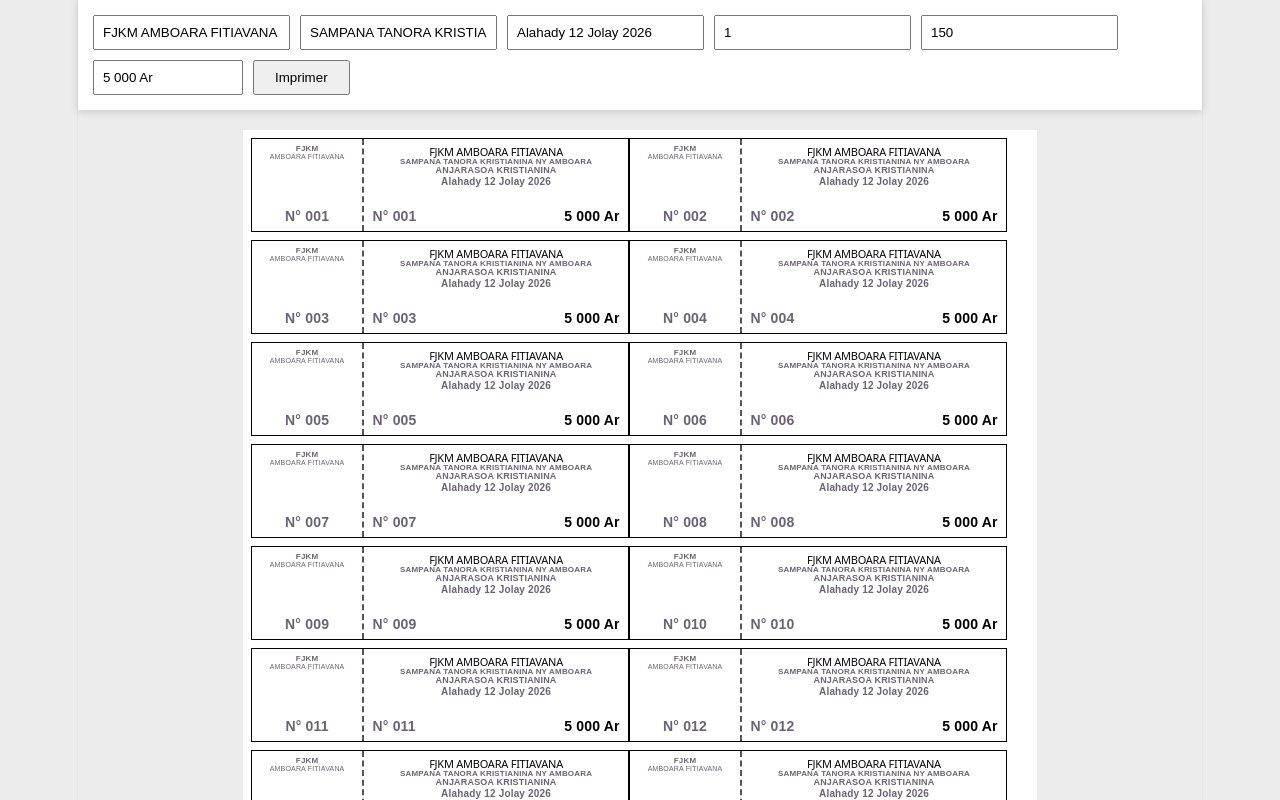
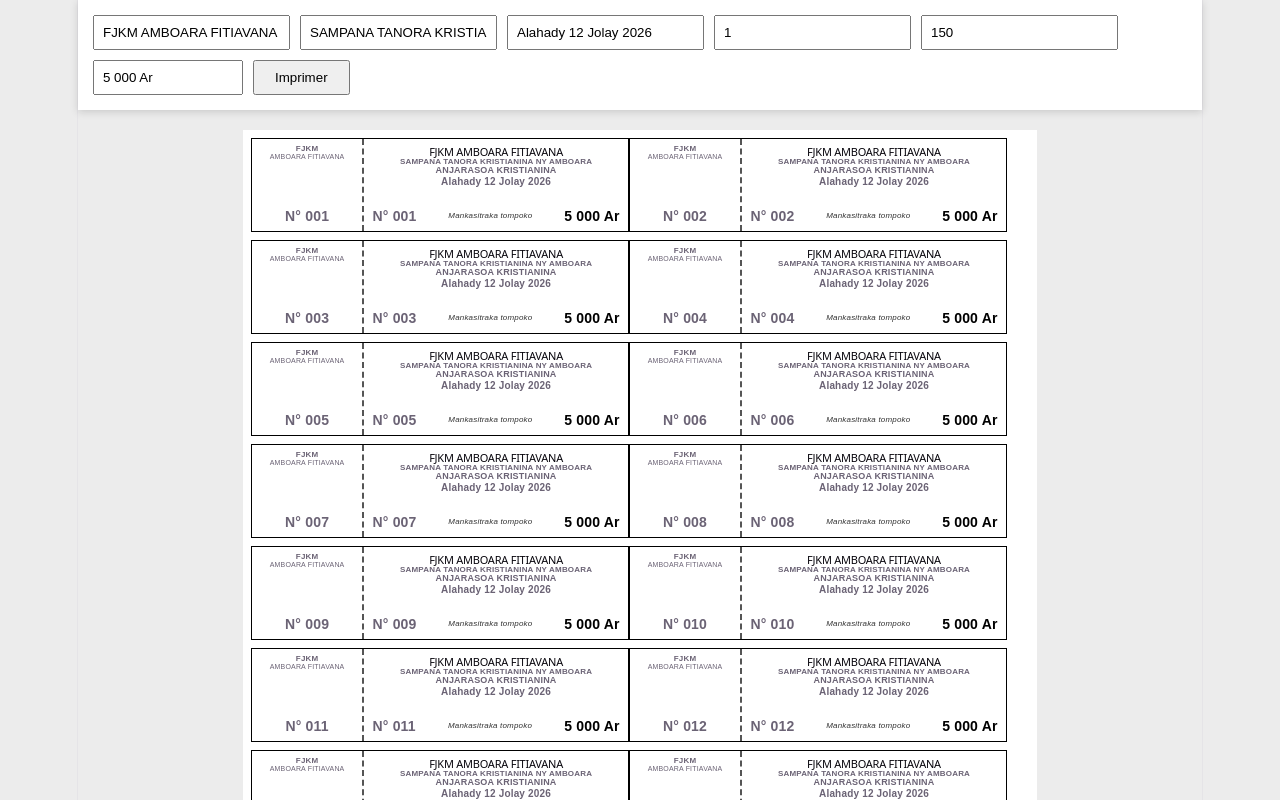
Before and after one commit to rarianaAina/ticket-generator, a React (Vite) app: page / in a window 1280 px wide. Shown: the top 800 px of the page. Built offline with nearby package versions, Linux system fonts and the light colour scheme.

Commit message:
Adding thanks

```diff
--- a/src/App.css
+++ b/src/App.css
@@ -168,12 +168,12 @@ body {
     break-after: auto;
   }
 }
-
 /* Ajouter ou remplacer ces styles */
 
 .number-price {
   display: flex;
   justify-content: space-between;
+  align-items: center;
   width: 100%;
   padding: 0 4px;
   margin-top: 2px;
@@ -183,6 +183,15 @@ body {
   font-size: 14px;
   font-weight: bold;
   text-align: left;
+  flex: 0 0 auto;
+}
+
+.merci-text {
+  font-size: 8px;
+  font-weight: 500;
+  text-align: center;
+  color: #333;
+  font-style: italic;
 }
 
 .price-label {
@@ -190,6 +199,7 @@ body {
   font-weight: bold;
   text-align: right;
   color: #000;
+  flex: 0 0 auto;
 }
 
 .main-bottom {
@@ -209,6 +219,11 @@ body {
     font-size: 12px;
   }
 
+  .merci-text {
+    font-size: 8px;
+    padding: 0 5px;
+  }
+
   .toolbar input:last-of-type {
     display: none;
   }
--- a/src/App.tsx
+++ b/src/App.tsx
@@ -9,7 +9,7 @@ function App() {
   const [date, setDate] = useState("Alahady 12 Jolay 2026");
   const [start, setStart] = useState(1);
   const [end, setEnd] = useState(150);
-  const [price, setPrice] = useState("5 000 Ar"); // Ajout du prix
+  const [price, setPrice] = useState("5 000 Ar");
 
   const formatNumber = (n: number) => String(n).padStart(3, "0");
 
@@ -42,6 +42,7 @@ function App() {
             <div className="main-bottom">
               <div className="number-price">
                 <span className="number-label">N° {formatNumber(i)}</span>
+                <span className="merci-text">Mankasitraka tompoko</span>
                 <span className="price-label">{price}</span>
               </div>
             </div>
--- a/src/components/Ticket.tsx
+++ b/src/components/Ticket.tsx
@@ -9,7 +9,7 @@ export default function Ticket({
   ticketHeight,
   ticketWidth,
   stubWidth,
-  price, // Ajout
+  price,
 }: TicketProps) {
   return (
     <div
@@ -46,6 +46,7 @@ export default function Ticket({
           <p className="date">{date}</p>
           <div className="number-price">
             <span className="number-label">N° {formatNumber(number)}</span>
+            <span className="merci-text">Mankasitraka tompoko</span>
             <span className="price-label">Prix: {price}</span>
           </div>
         </div>
```
